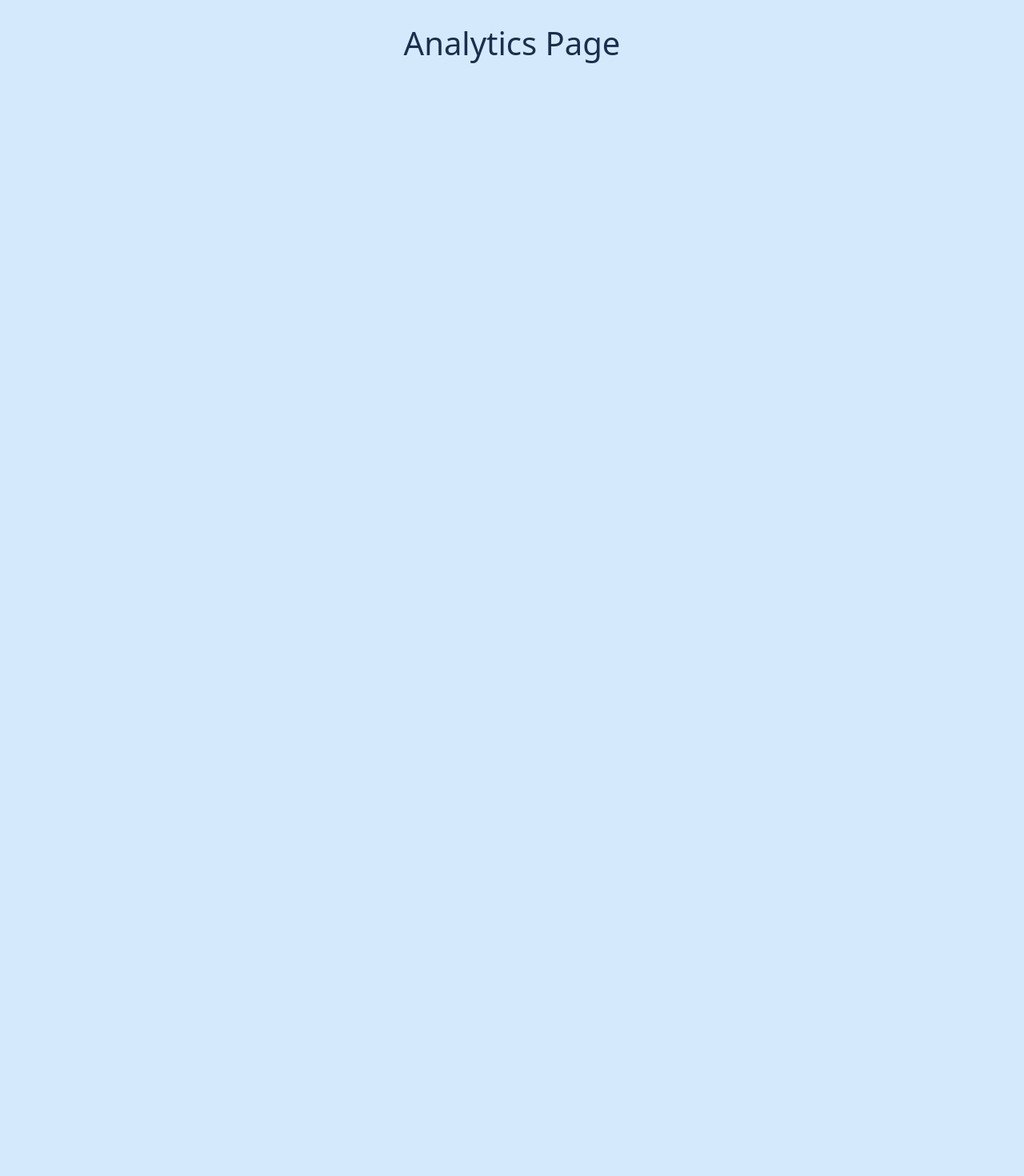
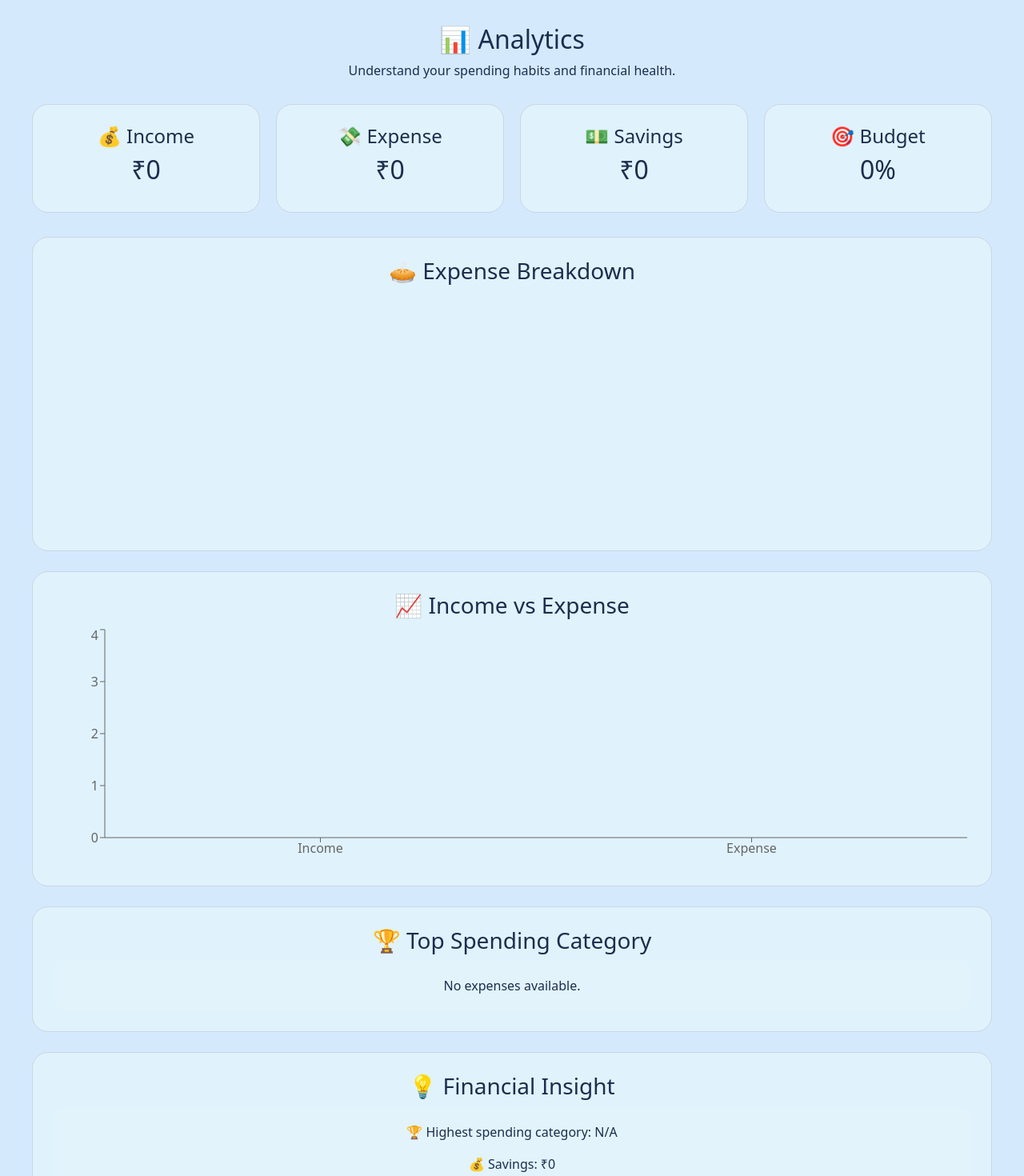
Before and after one commit to Ziba006/MoneyMate-Expense-Tracker, a React (Vite) app: page /analytics in a window 1280 px wide. Shown: the part 80-1550 px from the top of the page at 80% size. Before the commit the page ends 800 px from the top, so only its background shows below. Built offline with nearby package versions, Linux system fonts and the light colour scheme.

Commit message:
Analytics done

```diff
--- a/package.json
+++ b/package.json
@@ -13,7 +13,8 @@
     "bootstrap": "^5.3.8",
     "react": "^19.2.6",
     "react-dom": "^19.2.6",
-    "react-router-dom": "^7.17.0"
+    "react-router-dom": "^7.17.0",
+    "recharts": "^3.8.1"
   },
   "devDependencies": {
     "@eslint/js": "^10.0.1",
--- /dev/null
+++ b/src/components/AnalyticsSummary.jsx
@@ -0,0 +1,34 @@
+function AnalyticsSummary({
+  totalIncome,
+  totalExpenses,
+  netSavings,
+  budgetUsage
+}) {
+  return (
+    <div className="analytics-summary">
+
+      <div className="analytics-card">
+        <h4>💰 Income</h4>
+        <h2>₹{totalIncome}</h2>
+      </div>
+
+      <div className="analytics-card">
+        <h4>💸 Expense</h4>
+        <h2>₹{totalExpenses}</h2>
+      </div>
+
+      <div className="analytics-card">
+        <h4>💵 Savings</h4>
+        <h2>₹{netSavings}</h2>
+      </div>
+
+      <div className="analytics-card">
+        <h4>🎯 Budget</h4>
+        <h2>{budgetUsage}%</h2>
+      </div>
+
+    </div>
+  );
+}
+
+export default AnalyticsSummary;
--- /dev/null
+++ b/src/components/ExpensePieChart.jsx
@@ -0,0 +1,72 @@
+import {
+  PieChart,
+  Pie,
+  Cell,
+  Tooltip,
+  ResponsiveContainer
+} from "recharts";
+
+function ExpensePieChart({
+  categoryData
+}) {
+
+  const CATEGORY_COLORS = {
+  "Food & Dining": "#82ca9d",
+  "Shopping": "#ff8042",
+  "Transportation": "#36A2EB",
+  "Entertainment": "#FFBB28",
+  "Healthcare": "#FF6B6B",
+  "Education": "#8884d8"
+};
+
+  return (
+
+    <div className="analytics-section">
+
+      <h3>🥧 Expense Breakdown</h3>
+
+      <div className="chart-container">
+
+        <ResponsiveContainer
+          width="100%"
+          height={300}
+        >
+
+          <PieChart>
+
+            <Pie
+              data={categoryData}
+              dataKey="value"
+              nameKey="name"
+              outerRadius={100}
+              label
+            >
+
+              {
+                categoryData.map(
+                  (entry, index) => (
+
+                    <Cell
+                      key={index}
+                       fill={
+              CATEGORY_COLORS[entry.name] ||"#686565"} />
+                  )
+                )
+              }
+
+            </Pie>
+
+            <Tooltip />
+
+          </PieChart>
+
+        </ResponsiveContainer>
+
+      </div>
+
+    </div>
+
+  );
+}
+
+export default ExpensePieChart;
--- /dev/null
+++ b/src/components/FinancialInsight.jsx
@@ -0,0 +1,44 @@
+function FinancialInsight({
+  topCategory,
+  netSavings,
+  savingsRate,
+  budgetUsage
+}) {
+
+  return (
+    <div className="analytics-section">
+
+      <h3>💡 Financial Insight</h3>
+
+      <div className="insight-card">
+
+        <p>
+          🏆 Highest spending category:
+          {" "}
+          {topCategory
+            ? topCategory.name
+            : "N/A"}
+        </p>
+
+        <p>
+          💰 Savings:
+          ₹{netSavings}
+        </p>
+
+        <p>
+          📈 Savings Rate:
+          {savingsRate}%
+        </p>
+
+        <p>
+          🎯 Budget Usage:
+          {budgetUsage}%
+        </p>
+
+      </div>
+
+    </div>
+  );
+}
+
+export default FinancialInsight;
--- /dev/null
+++ b/src/components/IncomeExpenseBarChart.jsx
@@ -0,0 +1,64 @@
+import {
+  ResponsiveContainer,
+  BarChart,
+  Bar,
+  XAxis,
+  YAxis,
+  Tooltip,
+  Cell
+} from "recharts";
+
+function IncomeExpenseBarChart({
+  totalIncome,
+  totalExpenses
+}) {
+
+  const chartData = [
+    {
+      name: "Income",
+      amount: totalIncome
+    },
+    {
+      name: "Expense",
+      amount: totalExpenses
+    }
+  ];
+
+  return (
+    <div className="analytics-section">
+
+      <h3>📈 Income vs Expense</h3>
+
+      <div className="chart-container">
+
+        <ResponsiveContainer
+          width="100%"
+          height={300}
+        >
+
+          <BarChart
+            data={chartData}
+          >
+
+            <XAxis dataKey="name" />
+
+            <YAxis />
+
+            <Tooltip />
+
+            <Bar dataKey="amount">
+         <Cell fill="#266e42" />
+          <Cell fill="#ef4444" />
+      </Bar>
+
+          </BarChart>
+
+        </ResponsiveContainer>
+
+      </div>
+
+    </div>
+  );
+}
+
+export default IncomeExpenseBarChart;
--- /dev/null
+++ b/src/components/TopCategory.jsx
@@ -0,0 +1,40 @@
+function TopCategory({
+  topCategory
+}) {
+
+  return (
+    <div className="analytics-section">
+
+      <h3>
+        🏆 Top Spending Category
+      </h3>
+
+      {
+        topCategory ? (
+
+          <div className="insight-card">
+
+            <h2>
+              {topCategory.name}
+            </h2>
+
+            <h3>
+              ₹{topCategory.value}
+            </h3>
+
+          </div>
+
+        ) : (
+
+          <div className="insight-card">
+            No expenses available.
+          </div>
+
+        )
+      }
+
+    </div>
+  );
+}
+
+export default TopCategory;
--- /dev/null
+++ b/src/pages/Analytics.css
@@ -0,0 +1,63 @@
+.analytics-container{
+    max-width:1200px;
+    margin:auto;
+}
+
+.analytics-header{
+    text-align:center;
+    margin-bottom:30px;
+}
+
+.analytics-summary{
+    display:grid;
+    grid-template-columns:repeat(4,1fr);
+    gap:20px;
+    margin-bottom:30px;
+}
+
+.analytics-card{
+    background:var(--card-bg);
+    border:1px solid var(--card-border);
+    border-radius:20px;
+    padding:25px;
+    text-align:center;
+}
+
+.analytics-section{
+    background:var(--card-bg);
+    border:1px solid var(--card-border);
+    border-radius:20px;
+    padding:25px;
+    margin-bottom:25px;
+}
+
+.chart-placeholder{
+    height:300px;
+
+    display:flex;
+    justify-content:center;
+    align-items:center;
+
+    border:2px dashed var(--card-border);
+    border-radius:15px;
+
+    opacity:0.7;
+}
+
+.insight-card{
+    padding:20px;
+    border-radius:15px;
+    background:rgba(255,255,255,0.05);
+}
+
+@media(max-width:768px){
+
+    .analytics-summary{
+        grid-template-columns:1fr 1fr;
+    }
+
+}
+
+.chart-container{
+    height:300px;
+}
--- a/src/pages/Analytics.jsx
+++ b/src/pages/Analytics.jsx
@@ -1,15 +1,186 @@
+
 import DashboardLayout from "../components/DashboardLayout";
+import AnalyticsSummary from "../components/AnalyticsSummary";
+import ExpensePieChart from "../components/ExpensePieChart";
+import IncomeExpenseBarChart from "../components/IncomeExpenseBarChart";
+import TopCategory from "../components/TopCategory";
+import FinancialInsight from "../components/FinancialInsight";
 
-function Analytics({
-  darkMode,
-  setDarkMode
-}) {
+import "./Analytics.css";
+import { useState, useEffect } from "react";
+
+
+function Analytics({ darkMode, setDarkMode }) {
+  const [totalIncome, setTotalIncome] = useState(0);
+  const [totalExpenses, setTotalExpenses] = useState(0);
+  const [netSavings, setNetSavings] = useState(0);
+  const [budgetUsage, setBudgetUsage] = useState(0);
+  const [categoryData, setCategoryData] = useState([]);
+  const [topCategory, setTopCategory] = useState(null);
+  const [savingsRate, setSavingsRate] =useState(0);
+
+  useEffect(() => {
+
+  // Expenses
+
+  const savedExpenses =
+    localStorage.getItem("expenses");
+
+  let expenseTotal = 0;
+
+  if(savedExpenses){
+
+    const expenses =
+      JSON.parse(savedExpenses);
+
+      const categoryTotals = {};
+
+expenses.forEach((expense) => {
+
+  const category =
+    expense.category;
+
+  categoryTotals[category] =
+    (categoryTotals[category] || 0) +
+    Number(expense.amount);
+
+});
+
+const chartData =
+  Object.entries(categoryTotals)
+    .map(([name, value]) => ({
+      name,
+      value
+    }));
+
+setCategoryData(chartData);
+
+if (chartData.length > 0) {
+
+  const highestCategory =
+    chartData.reduce(
+      (max, current) =>
+        current.value > max.value
+          ? current
+          : max
+    );
+
+  setTopCategory(
+    highestCategory
+  );
+
+}
+
+    expenseTotal =
+      expenses.reduce(
+        (sum, expense) =>
+          sum + Number(expense.amount),
+        0
+      );
+
+    setTotalExpenses(expenseTotal);
+  }
+
+  // Income
+
+  const savedIncomes =
+    localStorage.getItem("incomes");
+
+  let incomeTotal = 0;
+
+  if(savedIncomes){
+
+    const incomes =
+      JSON.parse(savedIncomes);
+
+    incomeTotal =
+      incomes.reduce(
+        (sum, income) =>
+          sum + Number(income.amount),
+        0
+      );
+
+    setTotalIncome(incomeTotal);
+  }
+
+  // Savings
+
+  setNetSavings(
+    incomeTotal - expenseTotal
+  );
+
+  // Budget
+
+  const savedBudget =
+    localStorage.getItem("budgetData");
+
+  if(savedBudget){
+
+    const budgetData =
+      JSON.parse(savedBudget);
+
+    const budget =
+      Number(
+        budgetData.monthlyBudget
+      );
+
+    if(budget > 0){
+
+      const usage =
+        Math.round(
+          (expenseTotal / budget) * 100
+        );
+
+      setBudgetUsage(usage);
+    }
+
+  }
+
+  if(incomeTotal > 0){
+  const rate =Math.round(((incomeTotal - expenseTotal) /incomeTotal) * 100);
+  setSavingsRate(rate);
+}
+
+}, []);
+
+
   return (
     <DashboardLayout
       darkMode={darkMode}
       setDarkMode={setDarkMode}
     >
-      <h1>Analytics Page</h1>
+
+      <div className="analytics-container">
+
+  <div className="analytics-header">
+    <h2>📊 Analytics</h2>
+    <p>
+      Understand your spending habits and financial health.
+    </p>
+  </div>
+
+  <AnalyticsSummary
+    totalIncome={totalIncome}
+    totalExpenses={totalExpenses}
+    netSavings={netSavings}
+    budgetUsage={budgetUsage}
+  />
+
+  <ExpensePieChart categoryData={categoryData}/>
+
+  <IncomeExpenseBarChart
+  totalIncome={totalIncome}
+  totalExpenses={totalExpenses}
+/>
+
+  <TopCategory  topCategory={topCategory}/>
+
+  <FinancialInsight  topCategory={topCategory}
+  netSavings={netSavings}
+  savingsRate={savingsRate}
+  budgetUsage={budgetUsage}/>
+
+</div>
     </DashboardLayout>
   );
 }
--- a/src/pages/Dashboard.css
+++ b/src/pages/Dashboard.css
@@ -45,8 +45,10 @@
 .action-card{
     background:var(--card-bg);
     border:1px solid var(--card-border);
+    min-height: 180px;
+    padding: 30px;
     border-radius:20px;
-    padding:25px;
+
     cursor:pointer;
     transition:0.3s;
 }
--- a/src/pages/Dashboard.jsx
+++ b/src/pages/Dashboard.jsx
@@ -10,6 +10,7 @@ function Dashboard({ darkMode, setDarkMode }) {
     const [recentTransactions, setRecentTransactions] = useState([]);
     const [budgetUsage, setBudgetUsage] = useState(0);
     const [totalIncome, setTotalIncome] = useState(0);
+    const netSavings = totalIncome - totalExpenses;
 
     useEffect(() => {
 
@@ -102,12 +103,36 @@ if(savedIncomes){
       <div className="action-grid">
 
         <div className="action-card"  onClick={() => navigate("/transactions")}>
-          <h4>➕ Add Expense</h4>
+                {totalExpenses > 0 ? (
+            <>
+            <h4>💸 Total Expenses</h4>
+            <h3>₹{totalExpenses}</h3>
+            <small>📝 View Transactions</small>
+            </>
+        ) : (
+          <>
+            <h4>➕ Add Expense</h4><br></br>
+            <p>Track your spending</p>
+            <small>Start Now →</small>
+            </>
+  )}
         </div>
 
-        <div className="action-card">
-          <h4>💰 Add Income</h4>
-        </div>
+        <div className="action-card"   onClick={() => navigate("/transactions")}>
+                {totalIncome > 0 ? (
+            <>
+            <h4>💰 Total Income</h4>
+            <h3>₹{totalIncome}</h3><br></br>
+            <small>➕ Add More Income</small>
+            </>
+        ) : (
+          <>
+            <h4>💰 Add Income</h4><br></br>
+            <p>Record earnings</p>
+            <small>Add Income →</small>
+            </>
+        )}
+                </div>
 
             <div
         className="action-card" onClick={() => navigate("/budget")}>
@@ -119,15 +144,19 @@ if(savedIncomes){
             <small>✏️ Edit Budget</small>
             </>
         ) : (
+          <>
             <h4>🎯 Set Budget</h4>
+            <p>Plan monthly limits</p>
+            <small>Start Now →</small>
+            </>
         )}
 
 </div>
-
-        <div className="action-card">
-          <h4>📊 Analytics</h4>
+        <div className="action-card"  onClick={() => navigate("/analytics")}>
+        <h4>💵 Net Savings</h4>
+        <h3>₹{netSavings}</h3>
+        <small>📊 View Analytics →</small>
         </div>
-
       </div>
 
       <div className="overview-section">
```
Also changed, not shown: 1 other file (tests, documents, lock files or other folders).
